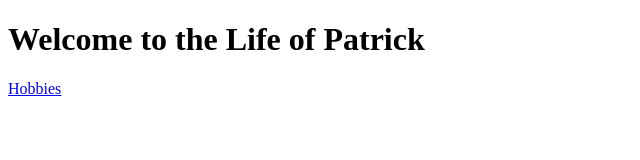
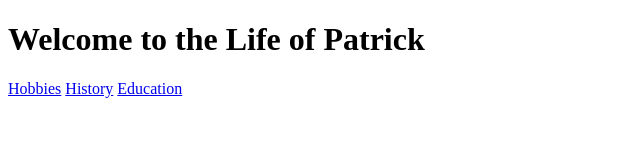
Before and after one commit to pkempton637/hello-world, a plain HTML site: page index.html in a window 1280 px wide. Shown: the whole page, without its empty margins (0-640 px from the left). Drawn offline with Linux system fonts and the light colour scheme.

Commit message:
Updated Index.html
Added more hyperlinks

```diff
--- a/index.html
+++ b/index.html
@@ -6,5 +6,7 @@
     <body>
         <h1> Welcome to the Life of Patrick</h1>
     <a href="Hobbies.html">Hobbies</a>
+        <a href="History.html">History</a>
+        <a href="education.html">Education</a>
     </body>
 </html>
```
